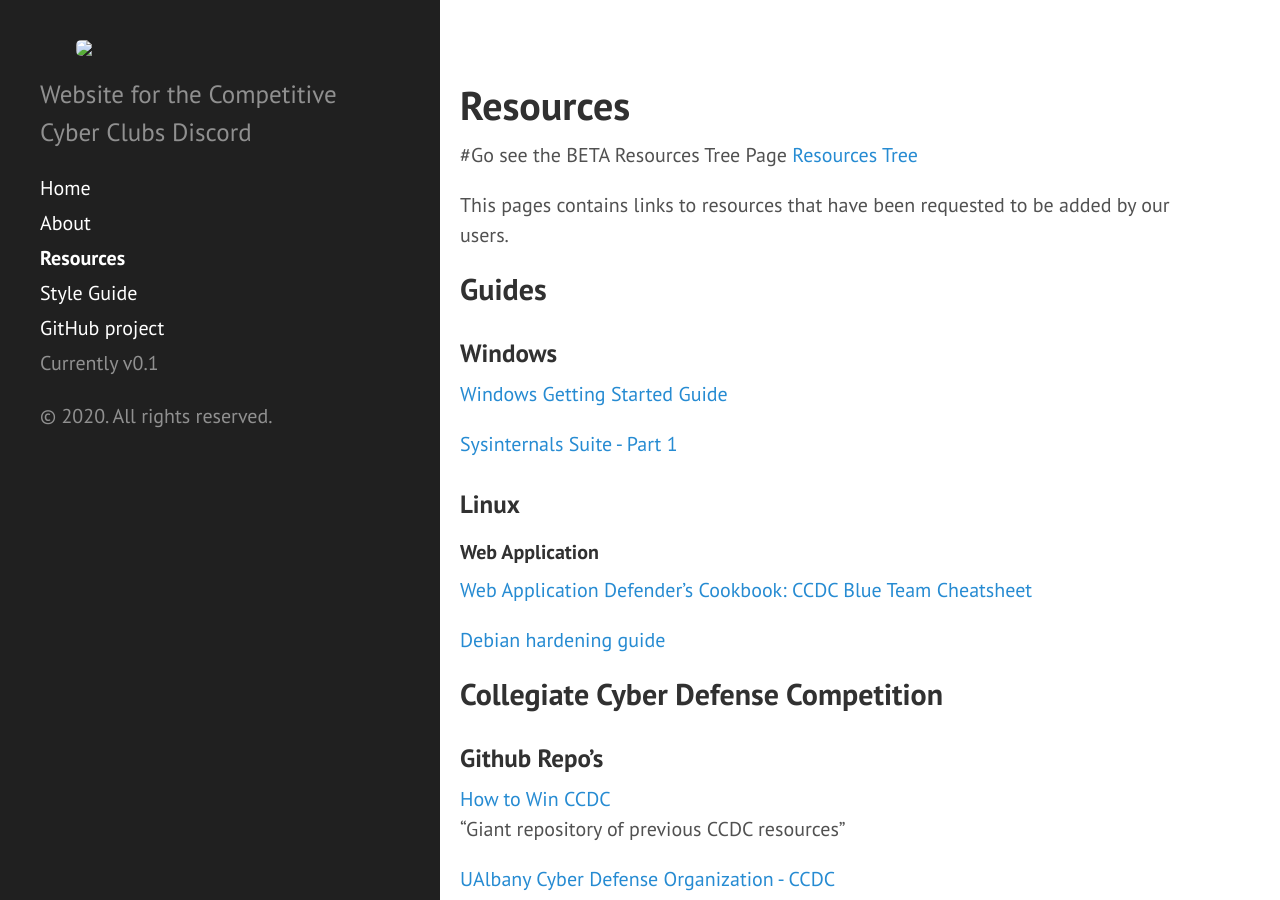
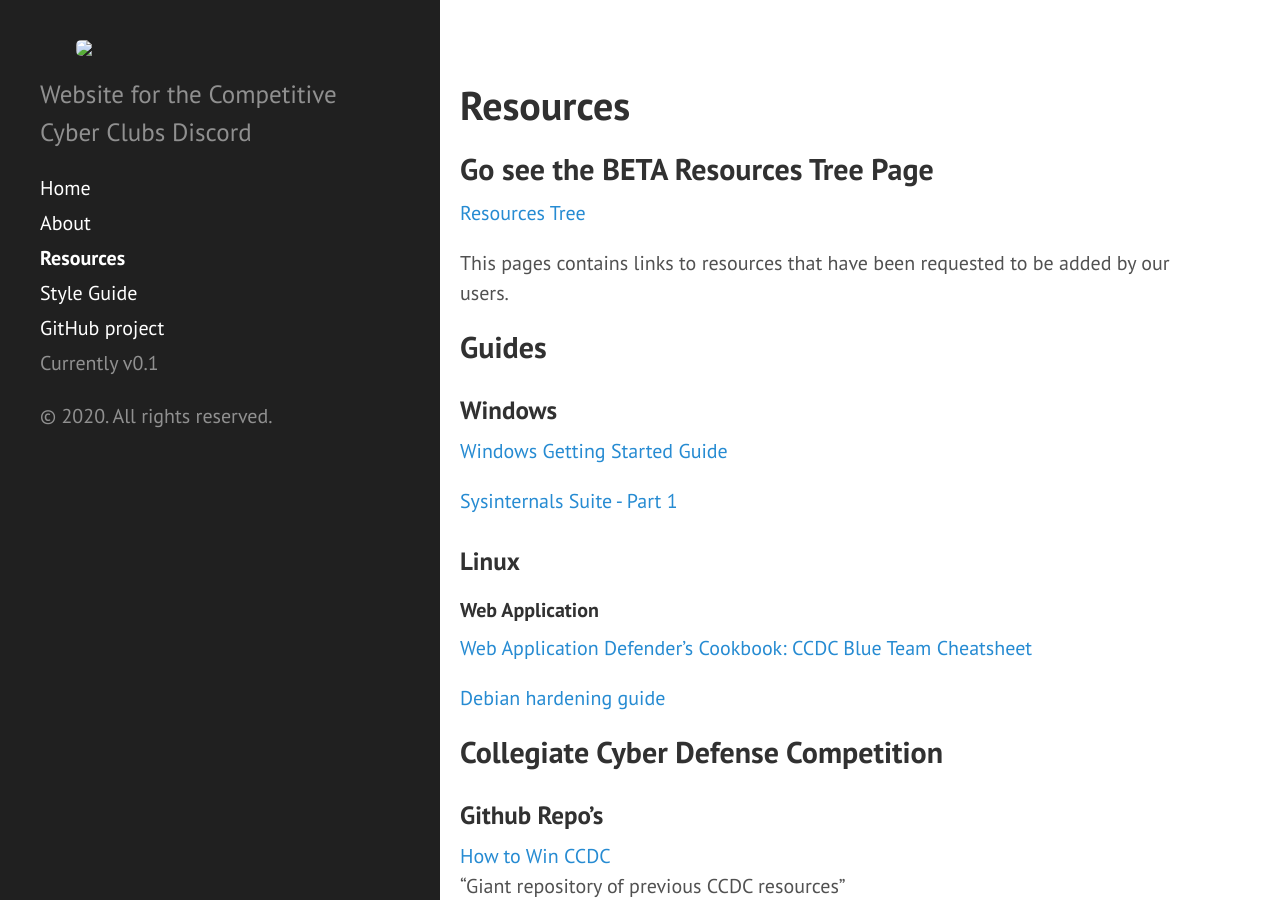
Before and after one commit to Competitive-Cyber-Clubs/competitivecyberclubs.github.io, a Jekyll site: the page built from resources.md, in a window 1280 px wide and 900 px high. Built offline with Jekyll 4.4.1, drawn with Linux system fonts in a browser that asks for light colours.

Commit message:
Fixed style issues

```diff
--- a/_config.yml
+++ b/_config.yml
@@ -1,6 +1,6 @@
 # Dependencies
 markdown:         kramdown
-highlighter:      rogue
+highlighter:      rouge
 
 # Permalinks
 permalink:        pretty
--- a/resources.md
+++ b/resources.md
@@ -2,7 +2,8 @@
 layout: page
 title: Resources
 ---
-#Go see the BETA Resources Tree Page
+## Go see the BETA Resources Tree Page
+
 [Resources Tree](https://competitivecyberclubs.org/resources-tree.html)
 
 This pages contains links to resources that have been requested to be added by our users.
```
